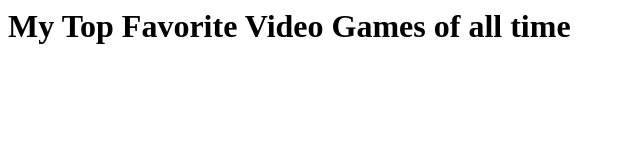
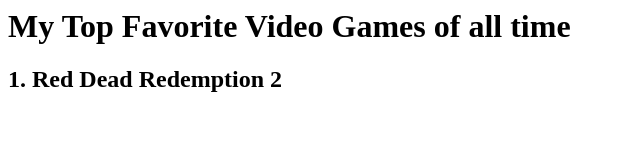
Before and after one commit to zombiedr82/zombiedr.github.io, a plain HTML site: page index.html in a window 1280 px wide. Shown: the whole page, without its empty margins (0-640 px from the left). Drawn offline with Linux system fonts and the light colour scheme.

Commit message:
Update index.html

```diff
--- a/index.html
+++ b/index.html
@@ -1 +1,2 @@
 <h1> My Top Favorite Video Games of all time </h1>
+<h2> 1. Red Dead Redemption 2</h2>
```
